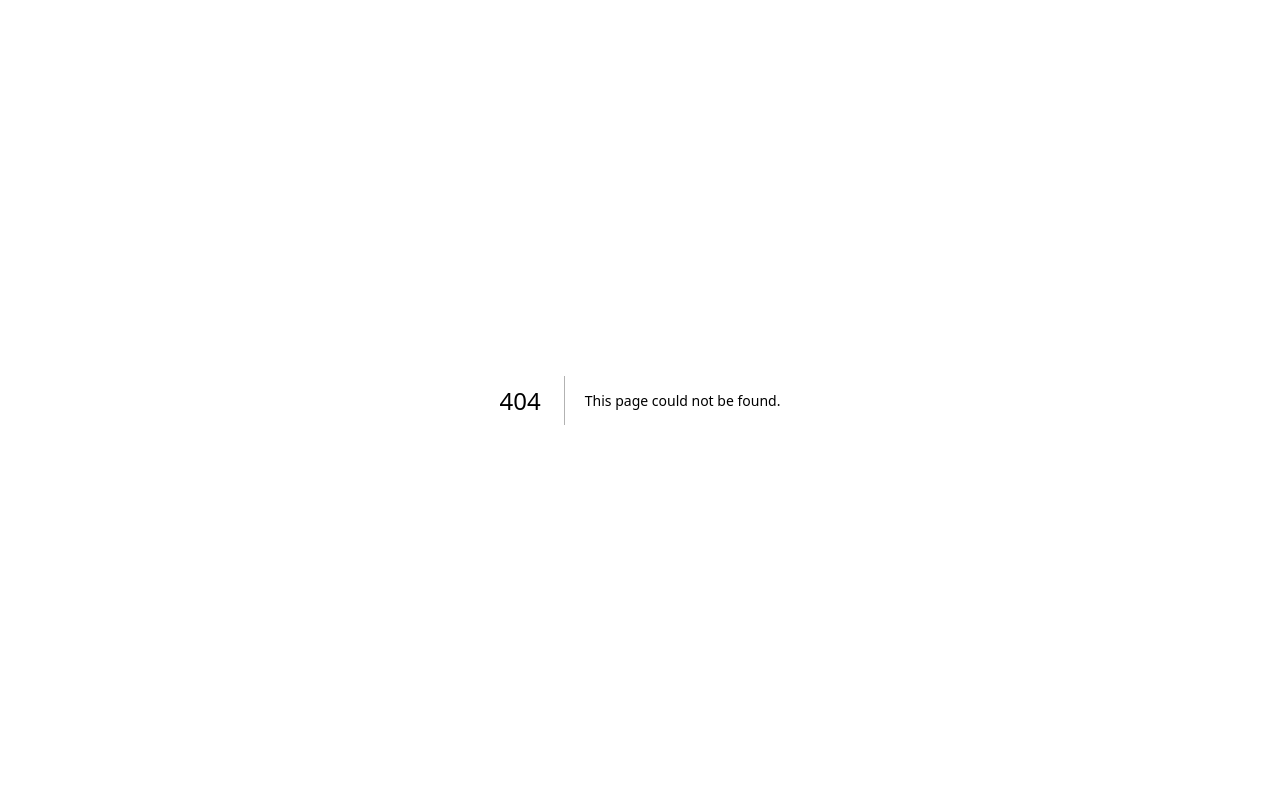
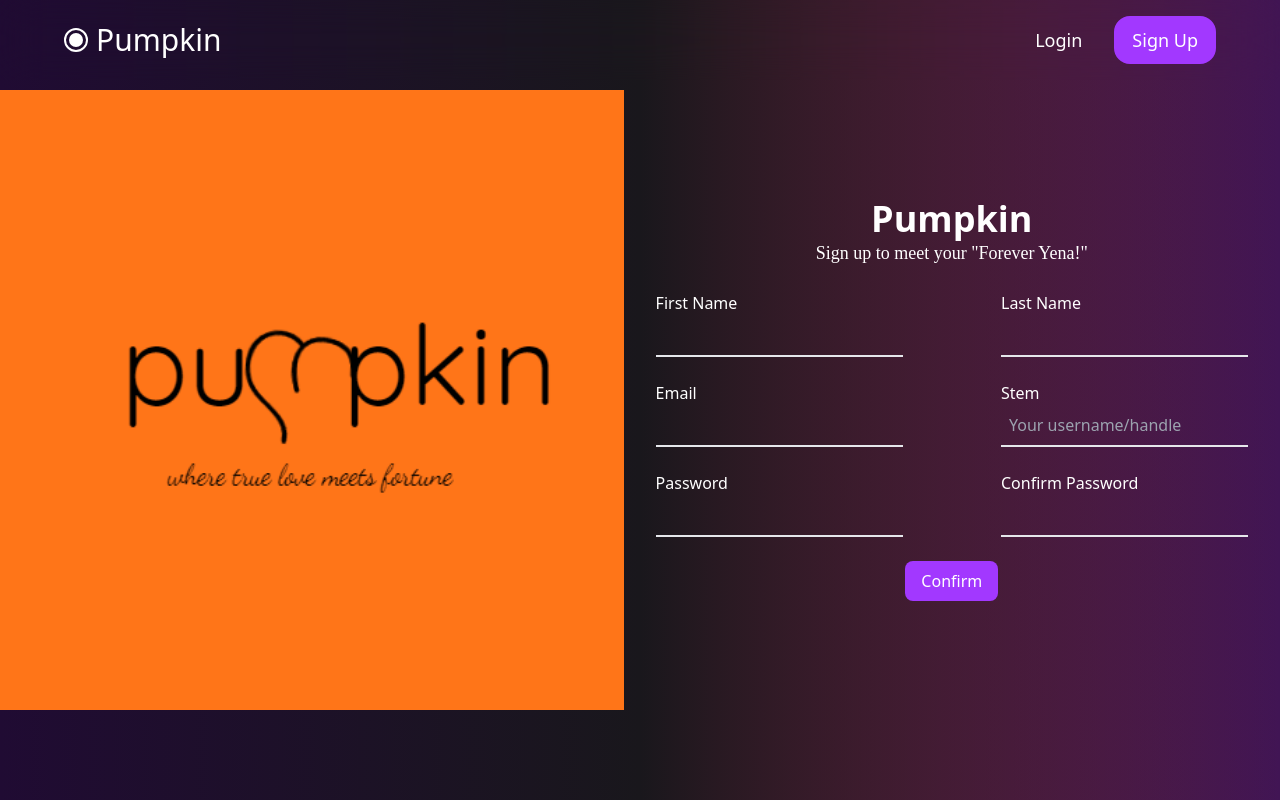
Before and after one commit to Ndaba31/dating-website, a Next.js app: page /signup in a window 1280 px wide. Before the commit this address had no page. Built offline with nearby package versions, Linux system fonts and the light colour scheme.

Commit message:
Signup design done

```diff
--- a/app/components/Hero/index.tsx
+++ b/app/components/Hero/index.tsx
@@ -1,19 +1,101 @@
+'use client'
+import { useDateContext } from '@/app/context/dateContext';
+import User from '@/app/interfaces/User';
 import Image from 'next/image';
 import Link from 'next/link';
-import React from 'react';
+import { useRouter } from 'next/navigation';
+import React, { useState } from 'react';
 
-const Hero: React.FC = () => {
+interface Props {
+    img: string;
+    altImg: string;
+    btnText: string;
+    btnType: string;
+    heading: string;
+    subHeading?: string;
+    link?: string;
+    reverse: boolean;
+}
+
+const Hero = ({ img, altImg, btnText, btnType, heading, subHeading, reverse }: Props) => {
+    const [password2, setPassword2] = useState("")
+    const [formData, setFormData] = useState<User>({
+        firstName: "",
+        lastName: "",
+        email: "",
+        stem: "",
+        password: ""
+    })
+
+    const { setUser } = useDateContext();
+    const router = useRouter()
+
+    const handleChange = (event: React.ChangeEvent<HTMLInputElement>) => {
+        const { name, value } = event.target;
+        setFormData((prevFormData) => ({ ...prevFormData, [name]: value }));
+    };
+
+    const submitInfo = (e: any) => {
+        e.preventDefault();
+        console.log(formData, password2);
+        setUser(formData)
+        router.replace("/questionnaire")
+    }
+
     return (
-        <div className="bg-gradient-to-r from-[#200B33] via-[#19171C] to=[#19276B] min-h-screen flex flex-col-reverse md:flex-row items-center w-full">
-            <div className="w-full md:w-[40%] bg-opacity-70 p-8 text-center">
-                <h1 className="text-4xl text-white font-bold">Pumpkin</h1>
-                <p className="text-lg text-white font-cursive mb-4">Where true love meets fortune</p>
-                <Link href='signup' className="bg-[#A238FF] text-white py-2 px-4 rounded-lg">
-                    Register Now
-                </Link>
+        <div className={`bg-gradient-to-r from-[#200B33] via-[#19171C] to=[#19276B] min-h-screen flex flex-col-reverse items-center w-full ${reverse ? 'md:flex-row-reverse' : 'md:flex-row'}`}>
+            <div className={`w-full bg-opacity-70 p-8 text-center ${btnType === 'submit' ? 'md:1/2' : 'md:w-[40%]'}`}>
+                <h1 className="text-4xl text-white font-bold">{heading}</h1>
+                <p className="text-lg text-white font-cursive mb-4">{subHeading}</p>
+                {
+                    btnType === "link" && (
+                        <Link href='signup' className="bg-[#A238FF] text-white py-2 px-4 rounded-lg">
+                            {btnText}
+                        </Link>
+                    )
+                }
+                {
+                    btnType === "submit" && (
+                        <form onSubmit={submitInfo}>
+                            <div className="flex justify-between items-center w-full flex-col md:flex-row my-6 space-x-2">
+                                <div className='flex flex-col'>
+                                    <label htmlFor="firstName" className='text-left'>First Name</label>
+                                    <input type="text" id='firstName' name='firstName' className='bg-transparent border-b-2 p-2' value={formData.firstName} onChange={handleChange} />
+                                </div>
+                                <div className='flex flex-col mt-4 md:mt-0'>
+                                    <label htmlFor="lastName" className='text-left'>Last Name</label>
+                                    <input type="text" id='lastName' name='lastName' className='bg-transparent border-b-2 p-2' value={formData.lastName} onChange={handleChange} />
+                                </div>
+                            </div>
+                            <div className="flex justify-between items-center w-full flex-col md:flex-row my-6 space-x-2">
+                                <div className='flex flex-col'>
+                                    <label htmlFor="email" className='text-left'>Email</label>
+                                    <input type="email" id='email' name='email' className='bg-transparent border-b-2 p-2' value={formData.email} onChange={handleChange} />
+                                </div>
+                                <div className='flex flex-col mt-4 md:mt-0'>
+                                    <label htmlFor="stem" className='text-left'>Stem</label>
+                                    <input type="text" id='stem' name='stem' className='bg-transparent border-b-2 p-2' placeholder='Your username/handle' value={formData.stem} onChange={handleChange} />
+                                </div>
+                            </div>
+                            <div className="flex justify-between items-center w-full flex-col md:flex-row my-6 space-x-2">
+                                <div className='flex flex-col'>
+                                    <label htmlFor="password" className='text-left'>Password</label>
+                                    <input type="password" id='password' name='password' className='bg-transparent border-b-2 p-2' value={formData.password} onChange={handleChange} />
+                                </div>
+                                <div className='flex flex-col mt-4 md:mt-0'>
+                                    <label htmlFor="password2" className='text-left'>Confirm Password</label>
+                                    <input type="password" id='password2' name='password2' className='bg-transparent border-b-2 p-2' value={password2} onChange={(e) => setPassword2(e.target.value)} />
+                                </div>
+                            </div>
+                            <button type={btnType} className="bg-[#A238FF] text-white py-2 px-4 rounded-lg">
+                                {btnText}
+                            </button>
+                        </form>
+                    )
+                }
             </div>
-            <div className="w-full md:w-[60%]">
-                <Image src="/lady.webp" width={500} height={500} quality={100} priority alt="Pumpkin Image" className="w-full h-full shadow-l-xl image-blurred-edge-inset" />
+            <div className={`w-full ${btnType === 'submit' ? 'md:1/2' : 'md:w-[60%]'}`}>
+                <Image src={img} width={500} height={500} quality={100} priority alt={altImg} className="w-full h-full shadow-l-xl image-blurred-edge-inset" />
             </div>
         </div>
     );
--- a/app/components/Navbar/index.tsx
+++ b/app/components/Navbar/index.tsx
@@ -1,10 +1,17 @@
 'use client'
+import { useDateContext } from '@/app/context/dateContext'
 import { faCircleUser } from '@fortawesome/free-regular-svg-icons'
 import { FontAwesomeIcon } from '@fortawesome/react-fontawesome'
 import Link from 'next/link'
 import React from 'react'
+import Sidebar from '../Sidebar'
 
 const Navbar = () => {
+    const { sidebar, setSidebar } = useDateContext();
+
+    if (sidebar)
+        return <Sidebar />
+
     return (
         <header className='fixed backdrop-blur-xl z-10  top-0 w-full'>
             <nav className='flex justify-between items-center py-4 px-16'>
@@ -15,7 +22,7 @@ const Navbar = () => {
                     <Link href='/' className='text-3xl'>Pumpkin</Link>
                 </div>
                 <div className="flex items-center space-x-4">
-                    <button onClick={() => { console.log('Ndaba'); }} className='md:hidden'>
+                    <button onClick={() => { setSidebar(!sidebar) }} className='md:hidden'>
                         <FontAwesomeIcon icon={faCircleUser} size='xl' />
                     </button>
                     <Link href='login' className='hidden md:block px-4 py-2 text-lg hover:opacity-50 bg=transparent rounded-2xl'>Login</Link>
--- /dev/null
+++ b/app/components/Sidebar/index.tsx
@@ -0,0 +1,34 @@
+'use client'
+import { useDateContext } from '@/app/context/dateContext';
+import { faCircleXmark } from '@fortawesome/free-regular-svg-icons';
+import { FontAwesomeIcon } from '@fortawesome/react-fontawesome';
+import React from 'react';
+
+const Sidebar: React.FC = () => {
+    const { sidebar, setSidebar } = useDateContext();
+
+    return (
+        <div className="fixed top-0 right-0 h-full bg-gray-700 w-1/4 p-4 transition-transform transform translate-x-full z-11">
+            <div className='flex justify-around items-center'>
+                <button onClick={() => setSidebar(!sidebar)}>
+                    <FontAwesomeIcon icon={faCircleXmark} className='text-2xl' />
+                </button>
+                <h3>Pumpkin</h3>
+            </div>
+            <ul>
+                <li className="mb-4">
+                    <button className="bg-blue-500 text-white py-2 px-4 rounded-lg w-full">
+                        Login
+                    </button>
+                </li>
+                <li>
+                    <button className="bg-green-500 text-white py-2 px-4 rounded-lg w-full">
+                        Signup
+                    </button>
+                </li>
+            </ul>
+        </div>
+    );
+};
+
+export default Sidebar;
--- /dev/null
+++ b/app/context/dateContext.tsx
@@ -0,0 +1,47 @@
+'use client';
+// First, create a context
+import { createContext, useContext, useState, ReactNode } from 'react';
+import User from '../interfaces/User';
+
+interface DateContextProps {
+	sidebar: boolean;
+	setSidebar: React.Dispatch<React.SetStateAction<boolean>>;
+	user: User;
+	setUser: React.Dispatch<React.SetStateAction<User>>;
+}
+
+const DateContext = createContext<DateContextProps | undefined>(undefined);
+
+// Create a custom provider component that wraps your date
+interface DateContextProviderProps {
+	children: ReactNode;
+}
+
+export function DateContextProvider({ children }: DateContextProviderProps) {
+	const [sidebar, setSidebar] = useState(false);
+	const [user, setUser] = useState({ firstName: "", lastName: "", email: "", password: "", stem: "" });
+
+	return (
+		<DateContext.Provider
+			value={{
+				sidebar,
+				setSidebar,
+				user,
+				setUser
+			}}
+		>
+			{children}
+		</DateContext.Provider>
+	);
+}
+
+// Create a custom hook to access the context values
+export function useDateContext() {
+	const context = useContext(DateContext);
+
+	if (!context) {
+		throw new Error('useDateContext must be used within a DateContextProvider');
+	}
+
+	return context;
+}
--- /dev/null
+++ b/app/interfaces/User.ts
@@ -0,0 +1,7 @@
+export default interface User {
+	firstName: string;
+	lastName: string;
+	email: string;
+	stem: string;
+	password: string;
+}
--- a/app/layout.tsx
+++ b/app/layout.tsx
@@ -1,9 +1,10 @@
+import { DateContextProvider } from './context/dateContext'
 import './globals.css'
 import type { Metadata } from 'next'
 
 
 export const metadata: Metadata = {
-  title: 'Create Next App',
+  title: 'Pumpkin',
   description: 'Generated by create next app',
 }
 
@@ -13,8 +14,10 @@ export default function RootLayout({
   children: React.ReactNode
 }) {
   return (
-    <html lang="en">
-      <body className="font-puff">{children}</body>
-    </html>
+    <DateContextProvider>
+      <html lang="en">
+        <body className="font-puff">{children}</body>
+      </html>
+    </DateContextProvider>
   )
 }
--- a/app/page.tsx
+++ b/app/page.tsx
@@ -6,7 +6,15 @@ const Home = () => {
   return (
     <main>
       <Navbar />
-      <Hero />
+      <Hero
+        img='/lady.webp'
+        altImg='Pumpkin Hero Image'
+        btnText='Register Now'
+        btnType='link'
+        heading='Pumpkin'
+        subHeading='Where true love meets fortune'
+        reverse={false}
+      />
     </main>
   )
 }
--- /dev/null
+++ b/app/questionnaire/page.tsx
@@ -0,0 +1,17 @@
+'use client'
+import React from 'react'
+import { useDateContext } from '../context/dateContext'
+
+const Questionnaire = () => {
+    const { user } = useDateContext();
+    return (
+        <div>
+            <h1>Hi {user.firstName + " " + user.lastName}</h1>
+            <p>Your email is {user.email}</p>
+            <p>Your stem is {user.stem}</p>
+            <p>Your Password is {user.password}</p>
+        </div>
+    )
+}
+
+export default Questionnaire
--- /dev/null
+++ b/app/signup/page.tsx
@@ -0,0 +1,22 @@
+import React from 'react'
+import Hero from '../components/Hero'
+import Navbar from '../components/Navbar'
+
+const SignUp = () => {
+    return (
+        <main>
+            <Navbar />
+            <Hero
+                img='/pumpkin.png'
+                altImg='Pumpkin Logo'
+                reverse
+                heading='Pumpkin'
+                subHeading='Sign up to meet your "Forever Yena!"'
+                btnText='Confirm'
+                btnType='submit'
+            />
+        </main>
+    )
+}
+
+export default SignUp
```
Also changed, not shown: app/contexts/DateContext.ts (deleted).
